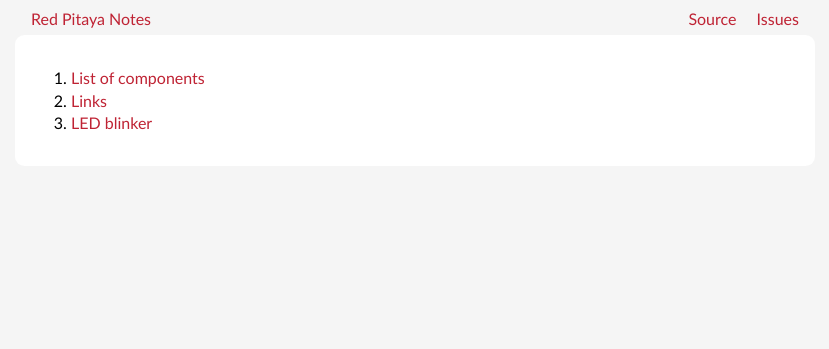
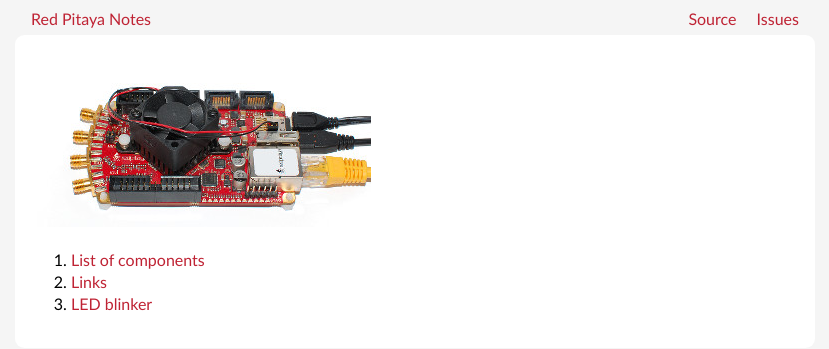
Before and after one commit to pavel-demin/red-pitaya-notes, a Jekyll site: the page built from index.md, in a window 1280 px wide. Shown: the top 349 px of the page, without its empty margins (225-1054 px from the left). Built offline with Jekyll 4.4.1, drawn with Linux system fonts in a browser that asks for light colours.

Commit message:
add my-red-pitaya.jpg

```diff
--- a/index.md
+++ b/index.md
@@ -2,6 +2,8 @@
 layout: default
 ---
 
+![My Red Pitaya]({{ "/img/my-red-pitaya.jpg" | prepend: site.baseurl }})
+
 1. [List of components]({{ "/components/" | prepend: site.baseurl }})
 1. [Links]({{ "/links/" | prepend: site.baseurl }})
 1. [LED blinker]({{ "/led-blinker/" | prepend: site.baseurl }})
```
Also changed, not shown: img/my-red-pitaya.jpg (added).
